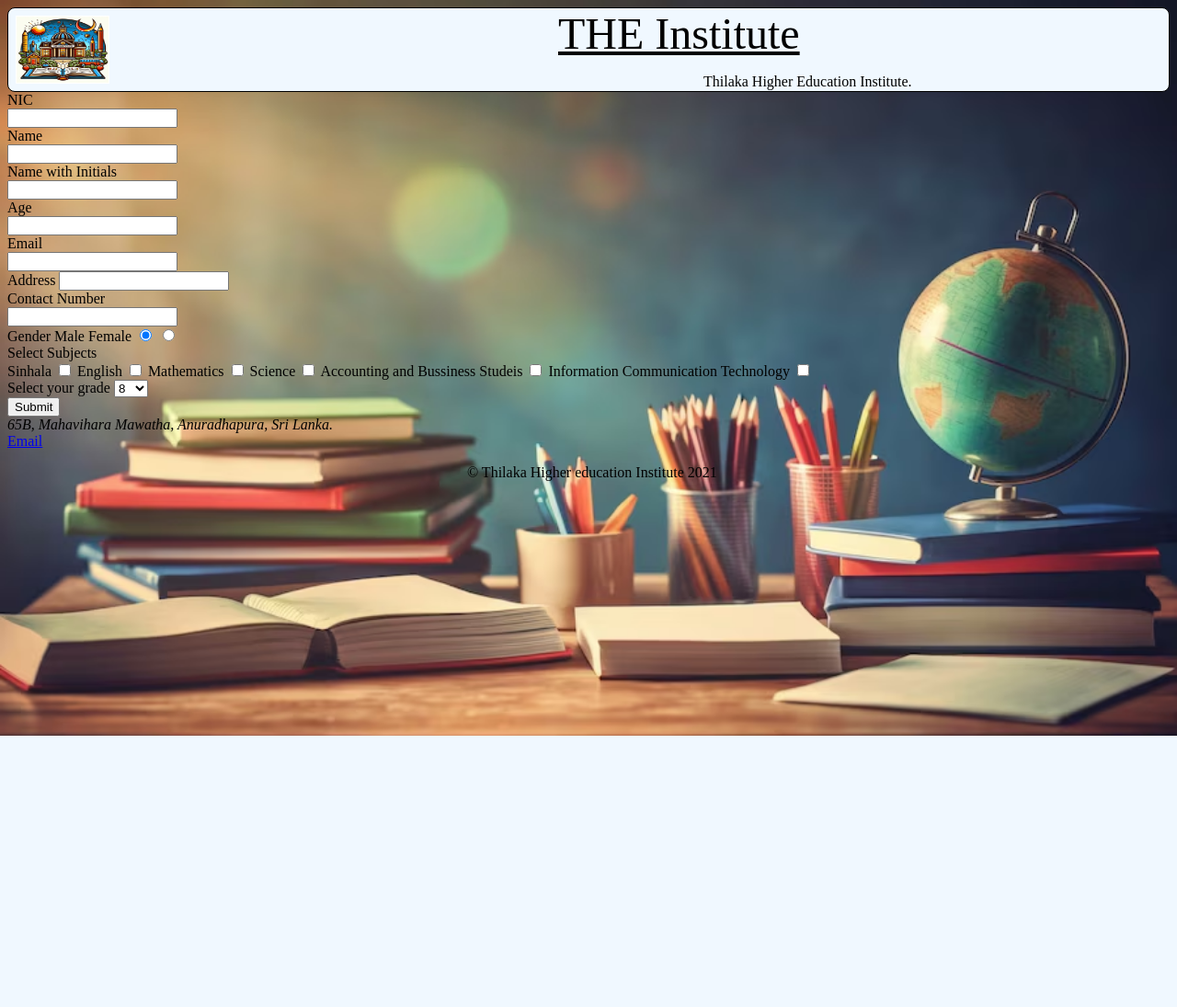
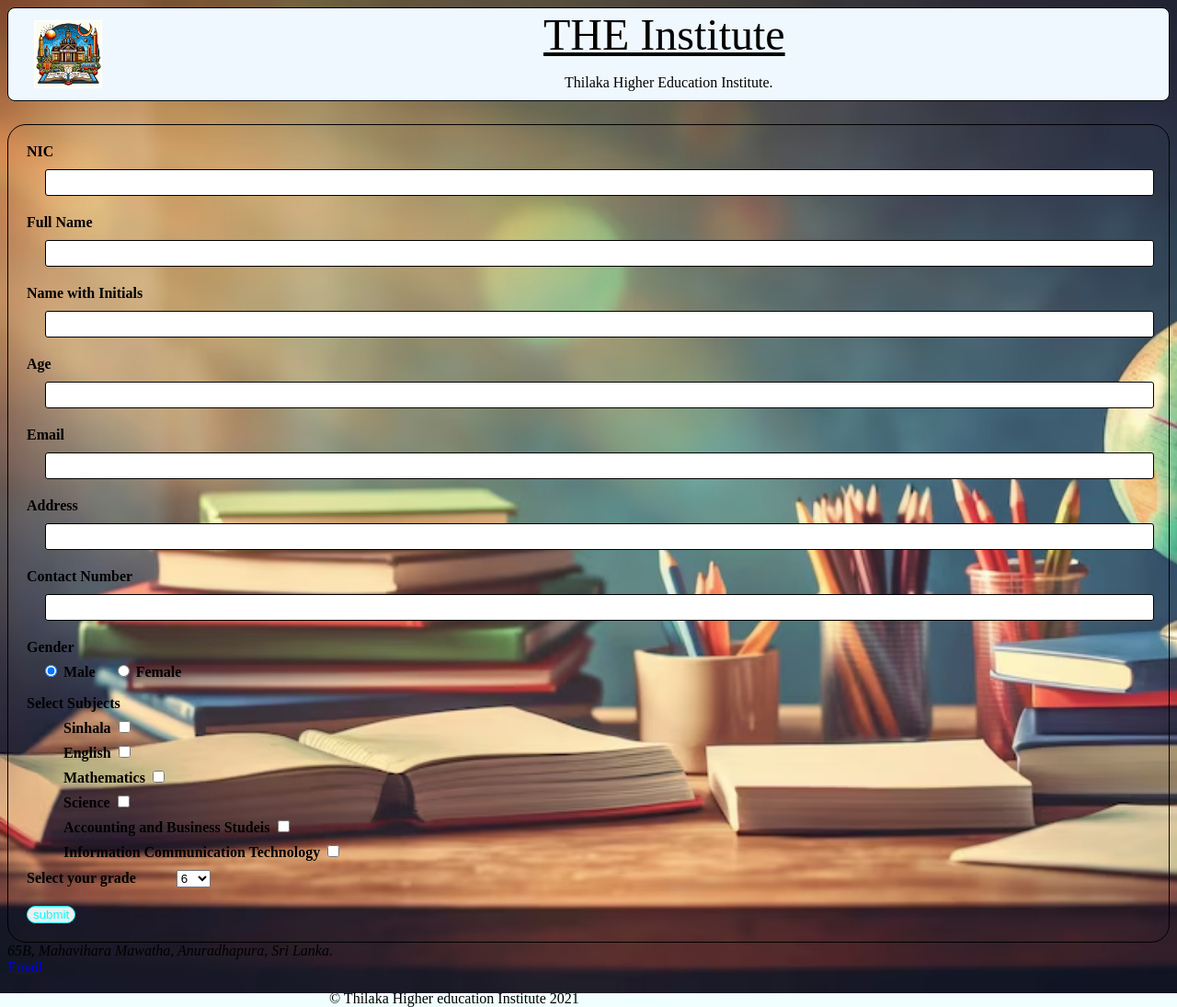
Before and after one commit to don-maleesha/web_Projects, a PHP site: page /homePage.php in a window 1280 px wide. Shown: the whole page at 92% size. Before the commit the page ends 800 px from the top, so only its background shows below. Run offline with PHP 8.4, Linux system fonts and the light colour scheme.

Commit message:
forms backend and front end

```diff
--- a/forms/homePage.css
+++ b/forms/homePage.css
@@ -10,17 +10,20 @@ body {
     border: 1px solid;
     background-color:aliceblue;
     border-radius: 8px;
-    max-height: 90px;
     text-align: center;
+    margin-bottom: 25px;
+    align-items: center;
+    padding: 20px;
+    height: 60px;
 }
 
-img {
+#divId1 img {
     border: 1px solid white;
     margin-top: 8px;
-    margin-right: 8px;
     margin-bottom: 8px;
     margin-left: 8px;
-    width: 100px;
+    width: 72px;
+    height: auto;
 }
 
 header {
@@ -31,12 +34,80 @@ header {
 }
 
 p {
-    margin-left: 500px;
-    margin-right: 360;
-    margin-bottom: 100px;
+    margin-left: 350px;
+    margin-right: 120px;
+    margin-bottom: 10px;
     font-size: 100%;
 }
 
-#divId2 {
+#divId3 {
+    border: 1px solid;
+    border-radius: 20px;
+}
+
+#divId3:hover {
+    transform: translate(20px);
+}
+
+form {
+    margin-top: 20px;
+    margin-left: 20px;
+    margin-bottom: 20px;
+    font-size: 16px;
+    font-weight: 900;
+}
+
+.formItems {
+    margin-left: 20px;
+    margin-bottom: 20px;
+    margin-top: 10px;
+    border-radius: 3px;
+    height: 25px;
+    width: 1200px;
     border: 1px solid;
 }
+
+#male , #female{
+    margin-top: 10px;
+    margin-bottom: 20px;
+    margin-left: 20px;
+}
+
+.subjects, #grade {
+    margin-top: 20px;
+    margin-bottom: 20px;
+    margin-left: 40px;
+    margin-top: 10px;
+}
+
+ #sinhala, #english, #maths, #science, #commerce, #ict {
+    border: 1px solid;
+    margin-top: 10px;
+}
+
+.submit {
+    border-radius: 20px;
+    border: 1px solid;
+    text-align: center;
+    color: aqua;
+}
+
+footer {
+    height: 5px;
+    margin-bottom: 50px;
+}
+
+
+@media screen and (max-width: 768px) {
+    /* Adjust styles for smaller screens */
+    header {
+        margin-left: 100px;
+        margin-right: 100px;
+    }
+
+    p {
+        margin-left: 50px;
+        margin-right: 50px;
+    }
+
+}
--- /dev/null
+++ b/forms/homePage.js
@@ -0,0 +1,4 @@
+function submitted() {
+    let submit = prompt("Successfully Sbumited");
+    alert(submit);
+}
--- a/forms/homePage.php
+++ b/forms/homePage.php
@@ -3,6 +3,7 @@
     <head>
         <title>Recruiting Form</title>
         <link rel="stylesheet" type="text/css" href="homePage.css">
+        <link rel="js" href="homePage.js">
     </head>
     <body>
         <!-- header-->
@@ -16,50 +17,50 @@
 
         <!--form-->
 
-        <div>
-            <form action="">
+        <div id="divId3">
+            <form action="dbcon.php" method="POST">
                 <label for="nic">NIC</label><br>
-                <input type="text" id="nic" name="nic"><br>
-                <label for="fullName">Name</label><br>
-                <input type="text" id="fullName" name="full_name"><br>
+                <input type="text" id="nic" name="nic" class="formItems"><br>
+                <label for="fullName">Full Name</label><br>
+                <input type="text" id="fullName" name="full_name" class="formItems"><br>
                 <label for="initials">Name with Initials</label><br>
-                <input type="text" id="initials" name="name_with_initials"><br>
+                <input type="text" id="initials" name="name_with_initials" class="formItems"><br>
                 <label for="age">Age</label><br>
-                <input type="text" id="age" name="age"><br>
+                <input type="text" id="age" name="age" class="formItems"><br>
                 <label for="email">Email</label><br>
-                <input type="text" id="email" name="email"><br>
-                <label for="address">Address</label>
-                <input type="text" id="address" name="address"><br>
+                <input type="text" id="email" name="email" class="formItems"><br>
+                <label for="address">Address</label><br>
+                <input type="text" id="address" name="permanent_address" class="formItems"><br>
                 <label for="contact">Contact Number</label><br>
-                <input type="text" id="contact" name="contact_number"><br>
-                <label for="gender">Gender</label>
-                <label for="gender">Male</label>
-                <label for="gender">Female</label>
-                <input type="radio" id="gender" checked name="gender">
-                <input type="radio" id="gender" name="gender"><br>
-                <label for="subjects">Select Subjects</label><br>
-                <label for="subjects">Sinhala</label>
-                <input type="checkbox" id="subjects" name="subjects">
-                <label for="subjects">English</label>
-                <input type="checkbox" id="subjects" name="subjects">
-                <label for="subjects">Mathematics</label>
-                <input type="checkbox" id="subjects" name="subjects">
-                <label for="subjects">Science</label>
-                <input type="checkbox" id="subjects" name="subjects">
-                <label for="subjects">Accounting and Bussiness Studeis</label>
-                <input type="checkbox" id="subjects" name="subjects">
-                <label for="subjects">Information Communication Technology</label>
-                <input type="checkbox" id="subjects" name="subjects"><br>
+                <input type="text" id="contact" name="contact_number" class="formItems"><br>
+                <label>Gender</label><br>
+                <input type="radio" id="male" checked name="gender">
+                <label for="male">Male</label>
+                <input type="radio" id="female" name="gender">
+                <label for="female">Female</label><br>
+                <label>Select Subjects</label><br>
+                <label for="sinhala" class="subjects">Sinhala</label>
+                <input type="checkbox" id="sinhala" name="subjects"><br>
+                <label for="english" class="subjects">English</label>
+                <input type="checkbox" id="english" name="subjects"><br>
+                <label for="maths" class="subjects">Mathematics</label>
+                <input type="checkbox" id="maths" name="subjects"><br>
+                <label for="science" class="subjects">Science</label>
+                <input type="checkbox" id="science" name="subjects"><br>
+                <label for="commerce" class="subjects">Accounting and Business Studeis</label>
+                <input type="checkbox" id="commerce" name="subjects"><br>
+                <label for="ict" class="subjects">Information Communication Technology</label>
+                <input type="checkbox" id="ict" name="subjects"><br>
                 <label for="grade">Select your grade</label>
                 <select name="grade" id="grade">
-                    <option value="6">6</option>
+                    <option value="6" selected>6</option>
                     <option value="7">7</option>
-                    <option value="8" selected>8</option>
+                    <option value="8">8</option>
                     <option value="9">9</option>
                     <option value="10">10</option>
                     <option value="11">11</option>
                 </select><br>
-                <input type="submit"><br>
+                <input type="submit" value="submit" class="submit" class="submit" onclick="submitted()"><br>
             </form>
         </div>
 
@@ -71,5 +72,8 @@
                 <p>&copy; Thilaka Higher education Institute 2021</p>
             </footer>
         </div>
+
+        <!-- js rewind -->
+
     </body>
 </html>
```
Also changed, not shown: forms/dbcon.php (added, +44 -0 lines).
